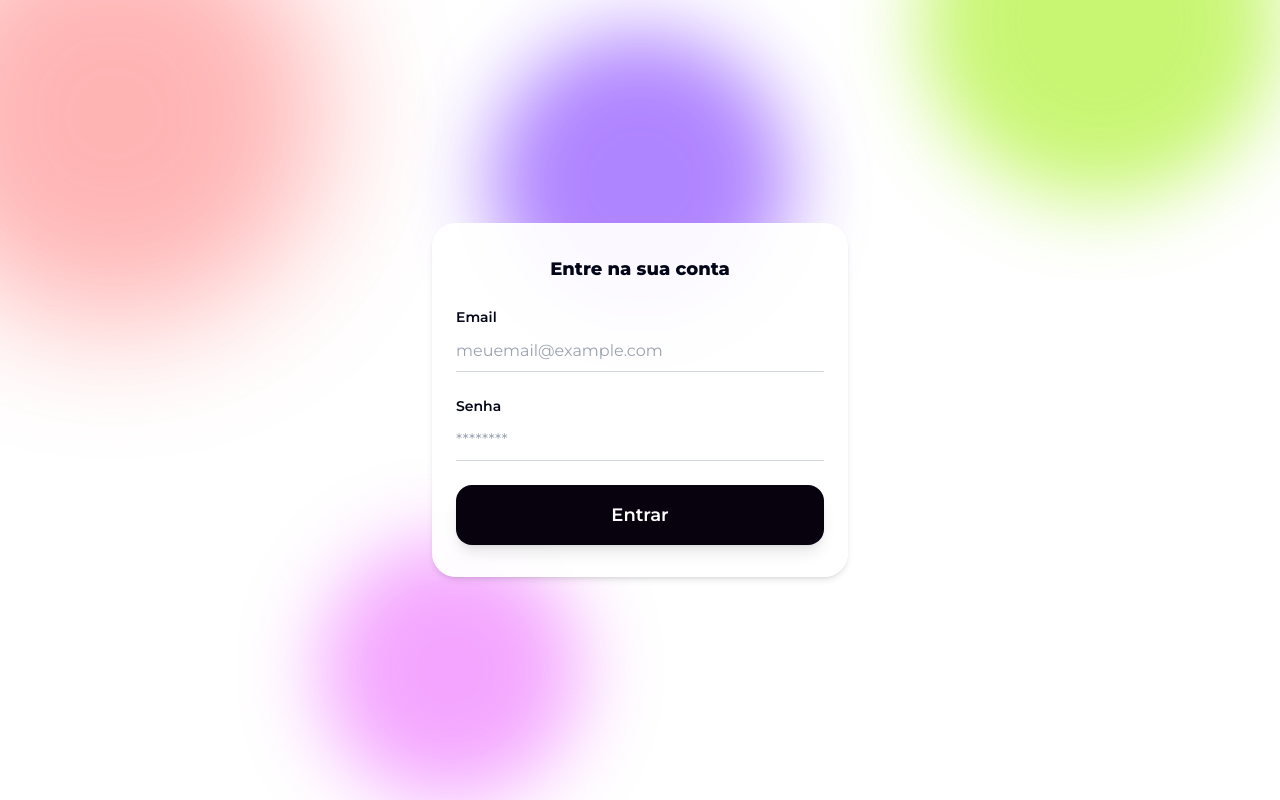
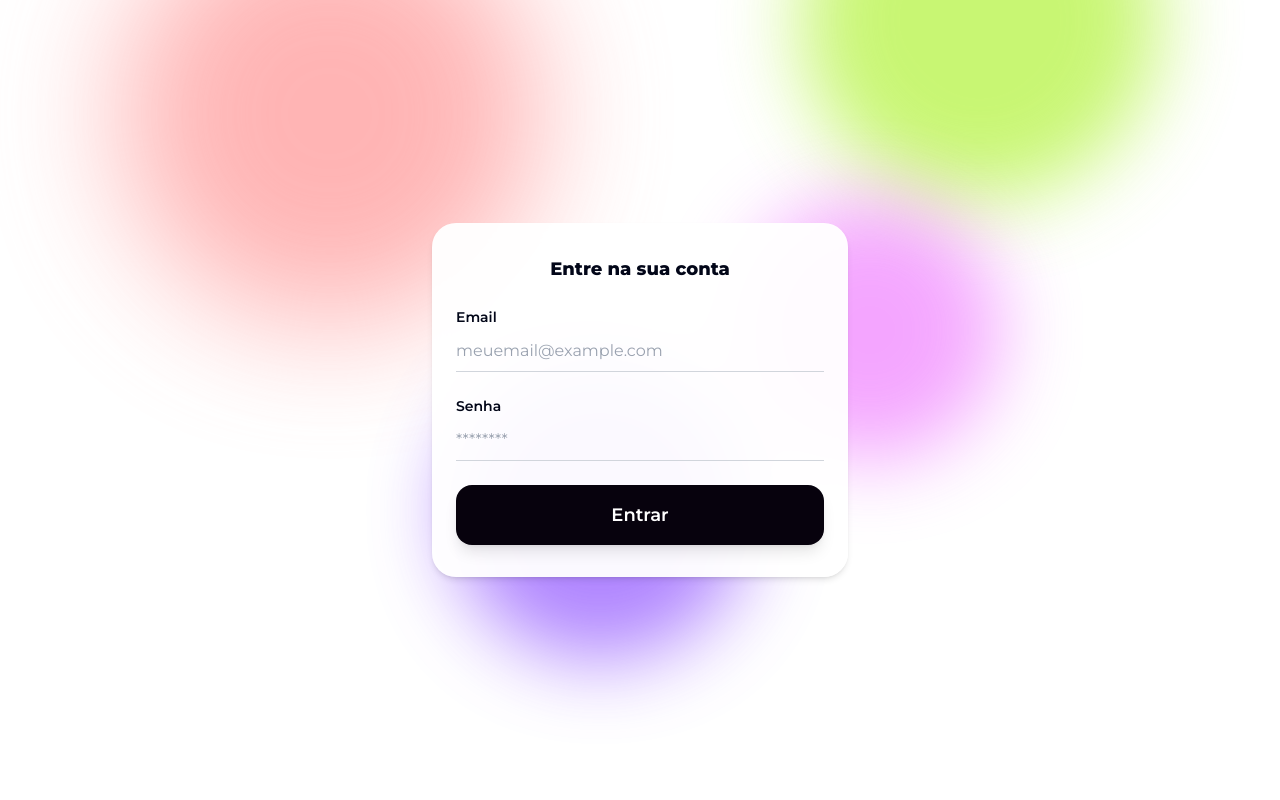
Before and after one commit to devesasilva/job-rotation, a React (Vite) app in the folder frontend/job-rotation/: page /login in a window 1280 px wide. Built offline with nearby package versions, Linux system fonts and the light colour scheme; no server answers.

Commit message:
Alterando posição do fundo colorido

```diff
--- a/frontend/job-rotation/src/pages/Login.jsx
+++ b/frontend/job-rotation/src/pages/Login.jsx
@@ -4,29 +4,13 @@ import LoginCard from '../components/auth/LoginCard';
 function Login() {
   return (
     <div className="h-screen flex items-center justify-center bg-white relative overflow-hidden">
-      <div
-        aria-hidden
-        className="absolute -top-24 -left-24 w-[420px] h-[420px] rounded-full bg-red-300 opacity-80 blur-3xl"
-      ></div>
-
-      <div
-        aria-hidden
-        className="absolute -top-40 right-0 w-[360px] h-[360px] rounded-full bg-lime-300 opacity-80 blur-2xl"
-      ></div>
-
-      <div
-        aria-hidden
-        className="absolute top-8 left-1/2 -translate-x-1/2 w-[300px] h-[300px] rounded-full bg-violet-500 opacity-70 blur-2xl"
-      ></div>
-
-      <div
-        aria-hidden
-        className="absolute bottom-0 left-1/4 w-[260px] h-[260px] rounded-full bg-fuchsia-400 opacity-60 blur-2xl"
-      ></div>
-
-        <div className="w-full max-w-md px-4 z-10">
-          <LoginCard />
-        </div>
+      <div aria-hidden className="absolute -top-24 left-30 w-[420px] h-[420px] rounded-full bg-red-300 opacity-80 blur-3xl"></div>
+      <div aria-hidden className="absolute -top-40 left-200 w-[360px] h-[360px] rounded-full bg-lime-300 opacity-80 blur-2xl"></div>
+      <div aria-hidden className="absolute top-90 left-150 -translate-x-1/2 w-[300px] h-[300px] rounded-full bg-violet-500 opacity-70 blur-2xl"></div>
+      <div aria-hidden className="absolute top-50 right-70 w-[260px] h-[260px] rounded-full bg-fuchsia-400 opacity-60 blur-2xl"></div>
+      <div className="w-full max-w-md px-4 z-10">
+        <LoginCard />
+      </div>
     </div>
   );
 }
```
